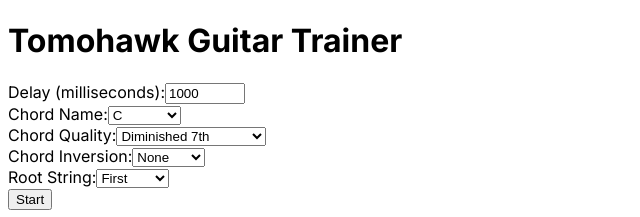
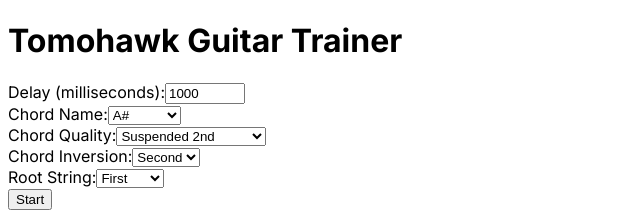
Before and after one commit to danursin/tomohawk-guitar-trainer, a Next.js app: page / in a window 1280 px wide. Shown: the top 217 px of the page, without its empty margins (0-640 px from the left). Built offline with nearby package versions, Linux system fonts and the light colour scheme.

Commit message:
randomize initial state

```diff
--- a/src/app/page.tsx
+++ b/src/app/page.tsx
@@ -12,12 +12,17 @@ import {
 } from "./services/OptionService";
 import { useCallback, useState } from "react";
 
+const getRandomItem = <T,>(array: ReadonlyArray<T>): T => {
+    const randomIndex = Math.floor(Math.random() * array.length);
+    return array[randomIndex];
+};
+
 export default function Home() {
     const [delay, setDelay] = useState<number>(1000);
-    const [chordName, setChordName] = useState<ChordName>("C");
-    const [chordQuality, setChordQuality] = useState<ChordQuality>("Diminished 7th");
-    const [chordInversion, setChordInversion] = useState<ChordInversion>("None");
-    const [rootString, setRootString] = useState<RootString>("First");
+    const [chordName, setChordName] = useState<ChordName>(getRandomItem(chordNameOptions));
+    const [chordQuality, setChordQuality] = useState<ChordQuality>(getRandomItem(chordQualityOptions));
+    const [chordInversion, setChordInversion] = useState<ChordInversion>(getRandomItem(chordInversionOptions));
+    const [rootString, setRootString] = useState<RootString>(getRandomItem(rootStringOptions));
 
     const playNameOfChord = useCallback(async () => {
         const parts: string[] = [chordName.replace("#", ". SHARP "), chordQuality];
@@ -83,7 +88,6 @@ export default function Home() {
                 <label>
                     Chord Quality:
                     <select value={chordQuality} onChange={(e) => setChordQuality(e.target.value as ChordQuality)}>
-                        <option value="">Random</option>
                         {chordQualityOptions.map((name) => (
                             <option key={name} value={name}>
                                 {name}
@@ -95,7 +99,6 @@ export default function Home() {
                 <label>
                     Chord Inversion:
                     <select value={chordInversion} onChange={(e) => setChordInversion(e.target.value as ChordInversion)}>
-                        <option value="">Random</option>
                         {chordInversionOptions.map((name) => (
                             <option key={name} value={name}>
                                 {name}
@@ -107,7 +110,6 @@ export default function Home() {
                 <label>
                     Root String:
                     <select value={rootString} onChange={(e) => setRootString(e.target.value as RootString)}>
-                        <option value="">Random</option>
                         {rootStringOptions.map((name) => (
                             <option key={name} value={name}>
                                 {name}
```
